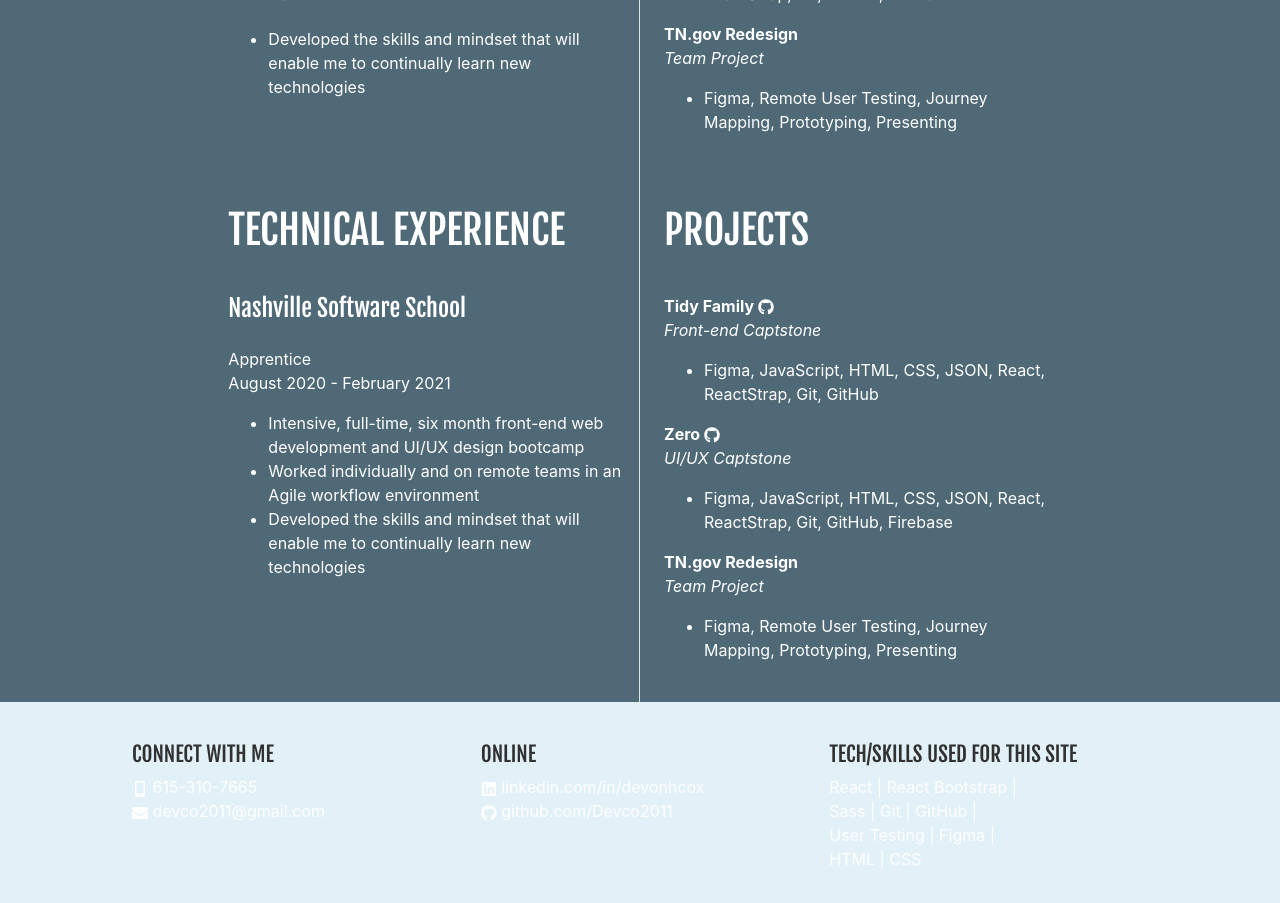
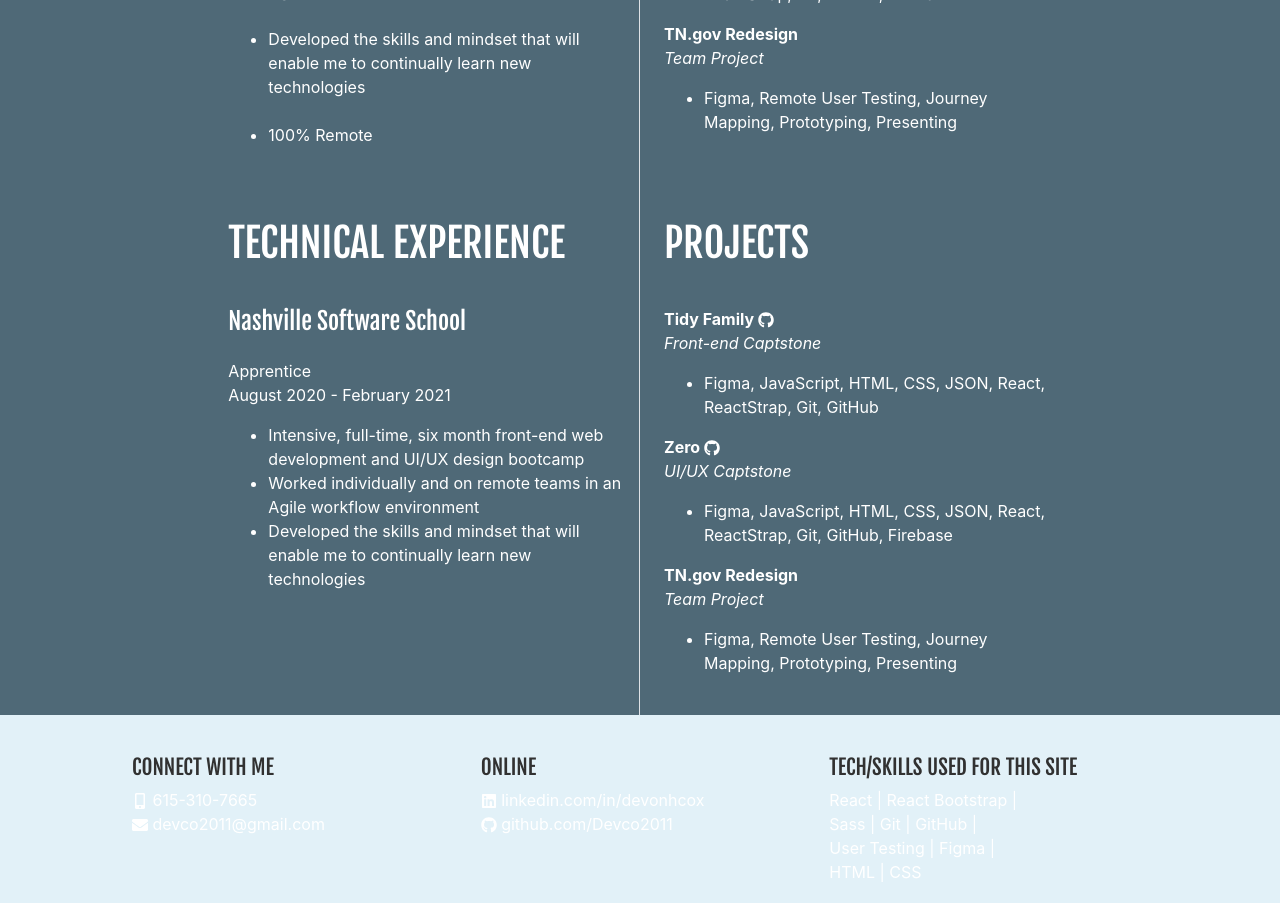
Before and after one commit to Devco2011/Devco2011.github.io, a React (Create React App) app: page /#/ in a window 1280 px wide. Shown: the part 4060-4963 px from the top of the page. Built offline with nearby package versions, Linux system fonts and the light colour scheme.

Commit message:
resume work

```diff
--- a/src/main/Resume.js
+++ b/src/main/Resume.js
@@ -50,7 +50,8 @@ export const Resume = () => {
                                 <ul>
                                     <li>Intensive, full-time, six month front-end web development and UI/UX design bootcamp</li><br></br>
                                     <li>Worked individually and on remote teams in an Agile workflow environment</li><br></br>
-                                    <li>Developed the skills and mindset that will enable me to continually learn new technologies</li>
+                                    <li>Developed the skills and mindset that will enable me to continually learn new technologies</li><br></br>
+                                    <li>100% Remote</li>
                                 </ul>
                                 <br></br></ScrollAnimation>
                         </div>
```
Also changed, not shown: 1 other file (tests, documents, lock files or other folders).
